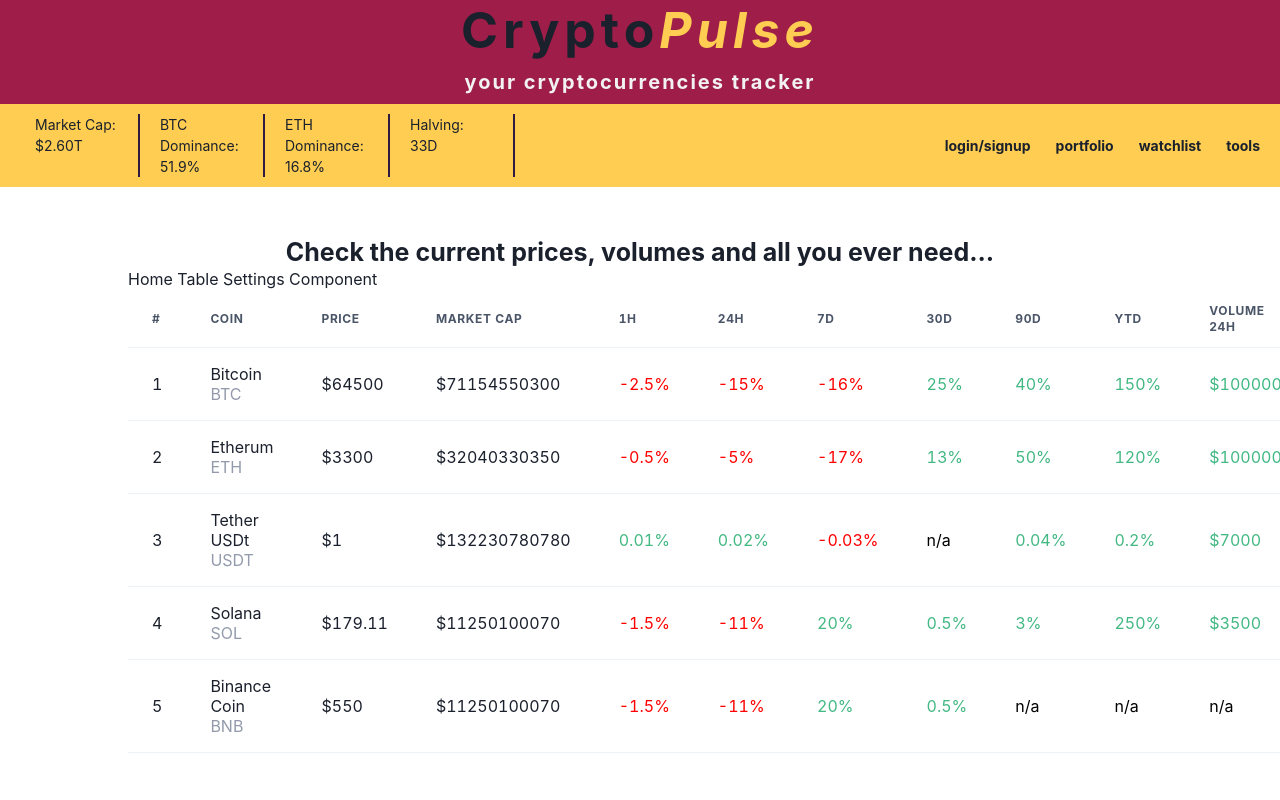
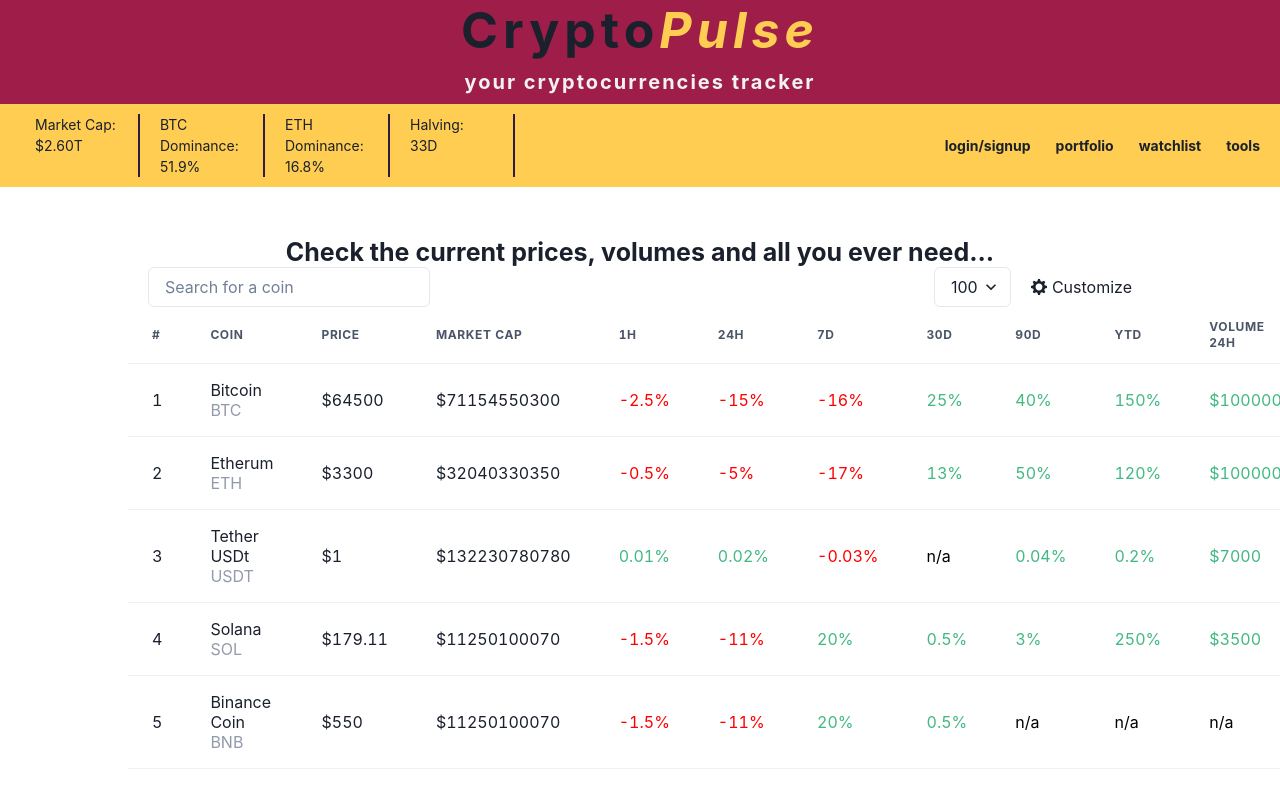
Before and after one commit to barkow96/crypto-tracker, a Next.js app in the folder frontend/: page / in a window 1280 px wide. Built offline with nearby package versions, Linux system fonts and the light colour scheme.

Commit message:
#31 develop basic layout of table settings section

```diff
--- a/frontend/components/Header/Logo.tsx
+++ b/frontend/components/Header/Logo.tsx
@@ -1,12 +1,17 @@
 import { colors } from "@/constants/colors";
 import { Box, Heading } from "@chakra-ui/react";
+import Link from "next/link";
 
 const Logo: React.FC = () => {
   return (
     <Box backgroundColor={colors.red}>
       <Heading as="h1" textAlign="center" fontSize="50px" letterSpacing="5px">
-        Crypto
-        <span style={{ fontStyle: "italic", color: colors.yellow }}>Pulse</span>
+        <Link href="/">
+          Crypto
+          <span style={{ fontStyle: "italic", color: colors.yellow }}>
+            Pulse
+          </span>
+        </Link>
       </Heading>
       <Heading
         as="h3"
--- a/frontend/components/HomeTable/HomeTableSettings.tsx
+++ b/frontend/components/HomeTable/HomeTableSettings.tsx
@@ -1,7 +1,31 @@
-import { Box } from "@chakra-ui/react";
+import { SettingsIcon } from "@chakra-ui/icons";
+import { Box, Flex, Icon, Input, Select } from "@chakra-ui/react";
 
 const HomeTableSettings: React.FC = () => {
-  return <Box>Home Table Settings Component</Box>;
+  return (
+    <Flex
+      width="100%"
+      justify="space-between"
+      align="center"
+      px="20px"
+      margin="auto"
+    >
+      <Box>
+        <Input placeholder="Search for a coin" />
+      </Box>
+      <Flex gap="20px">
+        <Select cursor="pointer">
+          <option value={100}>100</option>
+          <option value={50}>50</option>
+          <option value={20}>20</option>
+        </Select>
+        <Flex gap="5px" align="center" cursor="pointer">
+          <Icon as={SettingsIcon} />
+          <Box>Customize</Box>
+        </Flex>
+      </Flex>
+    </Flex>
+  );
 };
 
 export default HomeTableSettings;
```
